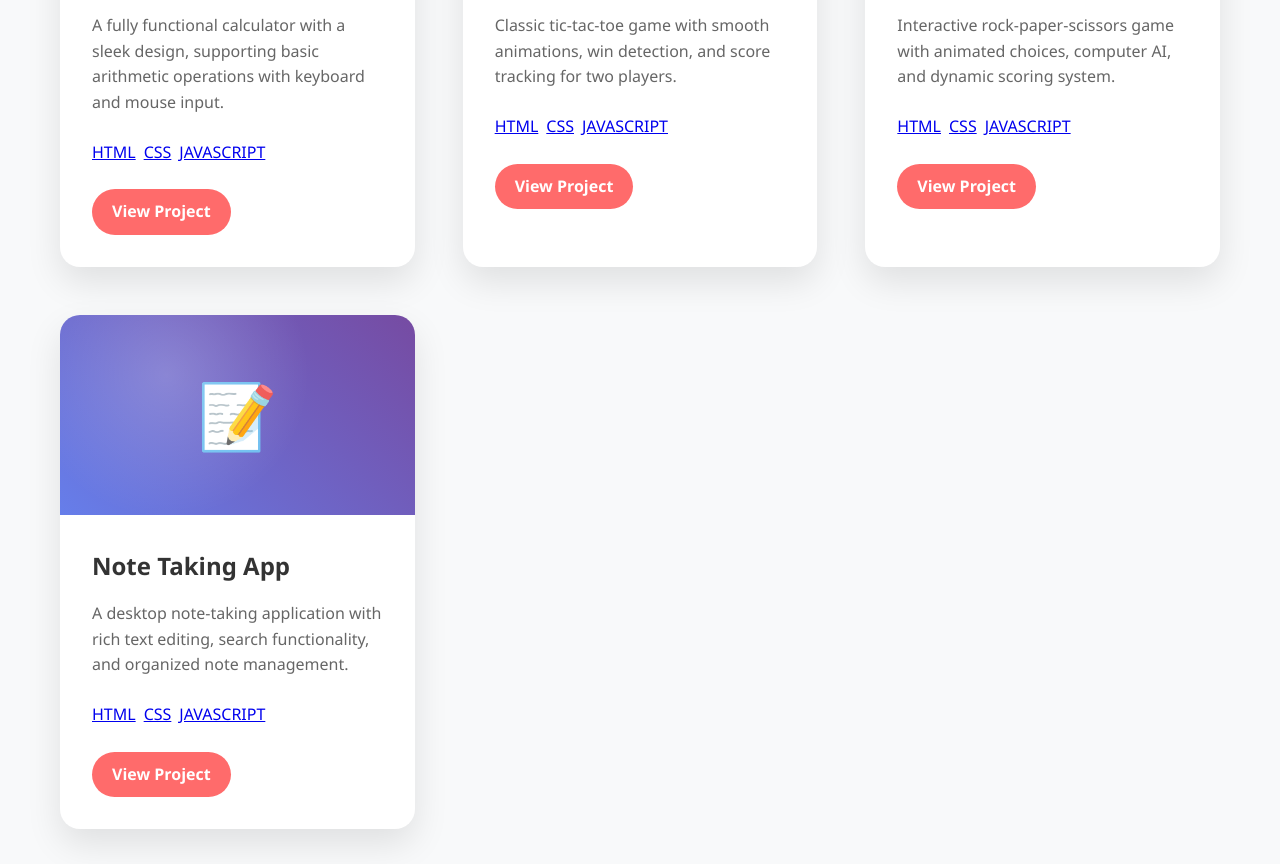
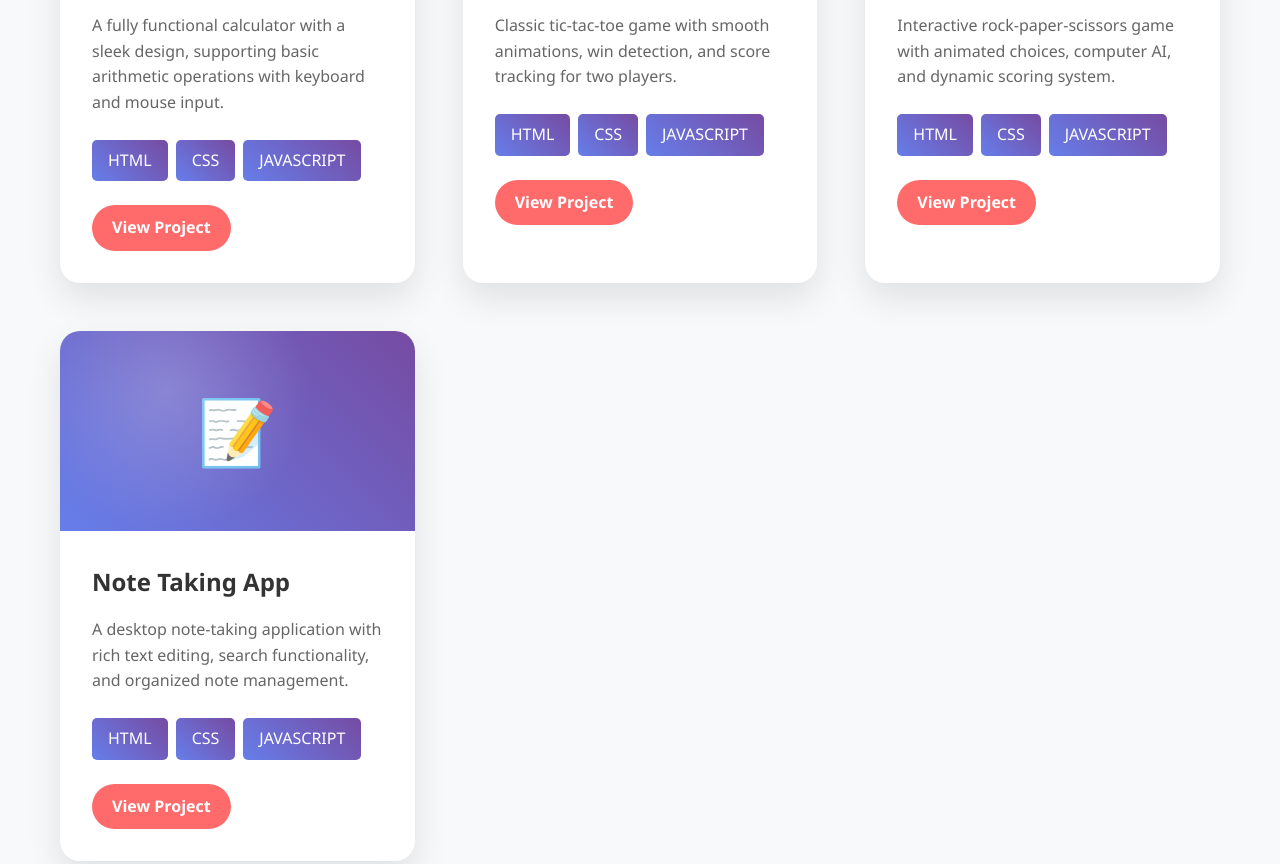
Before and after one commit to Armorx00/Ankit.padhiyar, a plain HTML site: page index.html in a window 1280 px wide. Shown: the part 2930-3794 px from the top of the page. Drawn offline with Linux system fonts and the light colour scheme.

Commit message:
Update index.html

```diff
--- a/index.html
+++ b/index.html
@@ -11,7 +11,19 @@
             padding: 0;
             box-sizing: border-box;
         }
+ .main{
+            text-decoration: none;
+            color: #fff;
+            background: linear-gradient(45deg, #667eea, #764ba2);
+            padding: 0.5rem 1rem;
+            border-radius: 5px;
+            transition: background 0.3s ease;
+        }
 
+        .main:hover {
+            background: linear-gradient(45deg, #764ba2, #667eea);
+
+}
         body {
             font-family: 'Segoe UI', Tahoma, Geneva, Verdana, sans-serif;
             line-height: 1.6;
```
